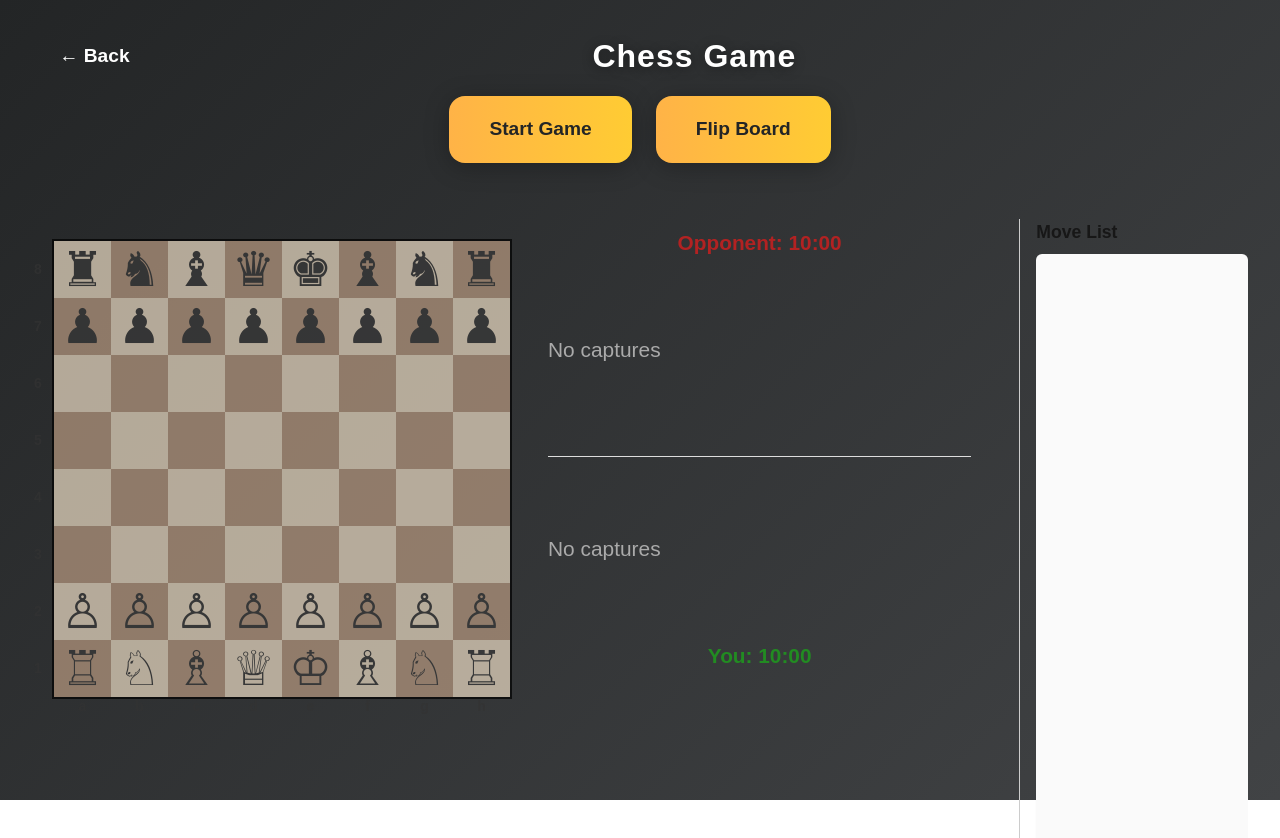
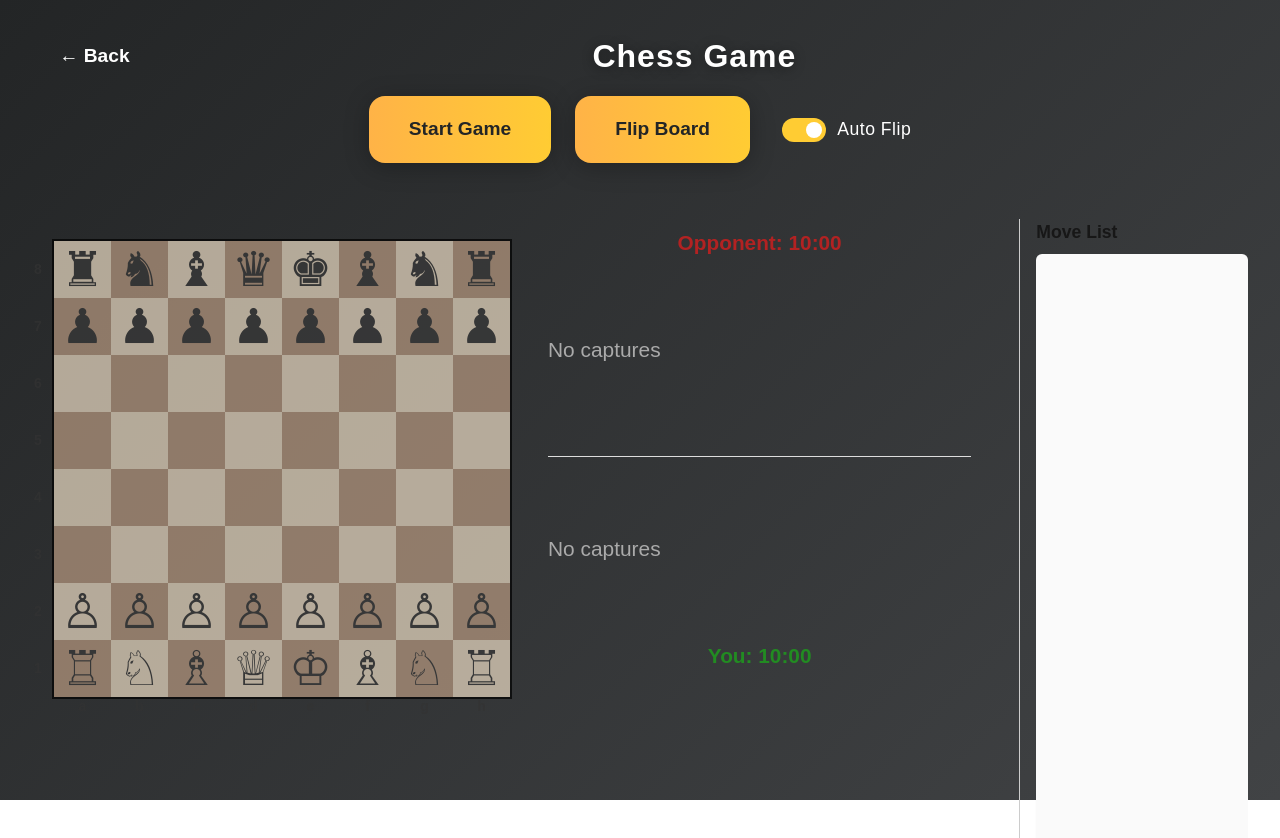
Before and after one commit to rupams011/chessable, a Next.js app: page / in a window 1280 px wide. Both pictures are taken after a click on the button "Pass and Play". Shown: the top 838 px of the page. Built offline with nearby package versions, Linux system fonts and the light colour scheme.

Commit message:
auto flip

```diff
--- a/src/app/components/GamePage.css
+++ b/src/app/components/GamePage.css
@@ -51,6 +51,7 @@
   margin-bottom: 1.5rem;
   z-index: 2;
   position: relative;
+  flex-wrap: wrap;
 }
 .main-action-btn {
   padding: 1.2rem 2.5rem;
@@ -67,6 +68,50 @@
 .main-action-btn:disabled {
   opacity: 0.6;
   cursor: not-allowed;
+}
+
+/* Toggle Switch Styles */
+.flip-toggle {
+  display: flex;
+  align-items: center;
+  cursor: pointer;
+  margin-left: 0.5rem;
+  user-select: none;
+}
+.flip-toggle input {
+  display: none;
+}
+.flip-toggle-slider {
+  width: 44px;
+  height: 24px;
+  background: #ccc;
+  border-radius: 12px;
+  position: relative;
+  margin-right: 0.7rem;
+  transition: background 0.2s;
+}
+.flip-toggle input:checked + .flip-toggle-slider {
+  background: #ffcc33;
+}
+.flip-toggle-slider::before {
+  content: '';
+  position: absolute;
+  left: 4px;
+  top: 4px;
+  width: 16px;
+  height: 16px;
+  background: #fff;
+  border-radius: 50%;
+  transition: transform 0.2s;
+}
+.flip-toggle input:checked + .flip-toggle-slider::before {
+  transform: translateX(20px);
+}
+.flip-toggle-label {
+  font-size: 1.1rem;
+  color: #fff;
+  font-weight: 500;
+  letter-spacing: 0.5px;
 }
 
 .game-title {
--- a/src/app/components/GamePage.tsx
+++ b/src/app/components/GamePage.tsx
@@ -13,10 +13,11 @@ export default function GamePage({
 }) {
   const [gameActive, setGameActive] = useState(false);
   const [isFlipped, setIsFlipped] = useState(false);
+  const [autoFlip, setAutoFlip] = useState(true);
 
-  // Flip board after each move in Pass and Play mode
+  // Flip board after each move in Pass and Play mode if autoFlip is enabled
   const handleMove = () => {
-    if (gameMode === 'pass') setIsFlipped((f) => !f);
+    if (gameMode === 'pass' && autoFlip) setIsFlipped((f) => !f);
   };
 
   return (
@@ -39,6 +40,17 @@ export default function GamePage({
         >
           Flip Board
         </button>
+        <label className="flip-toggle">
+          <input
+            type="checkbox"
+            checked={autoFlip}
+            onChange={() => setAutoFlip((v) => !v)}
+          />
+          <span className="flip-toggle-slider" />
+          <span className="flip-toggle-label">
+            {autoFlip ? 'Auto Flip' : 'Manual Flip'}
+          </span>
+        </label>
       </div>
       <div className="game-board-area">
         <ChessBoard
```
